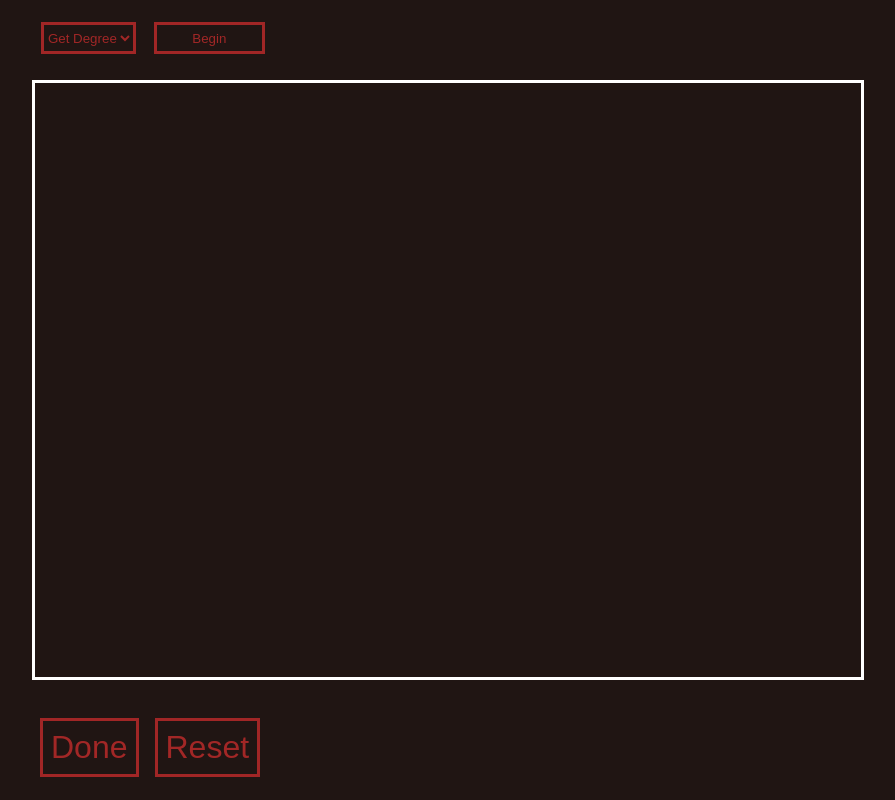
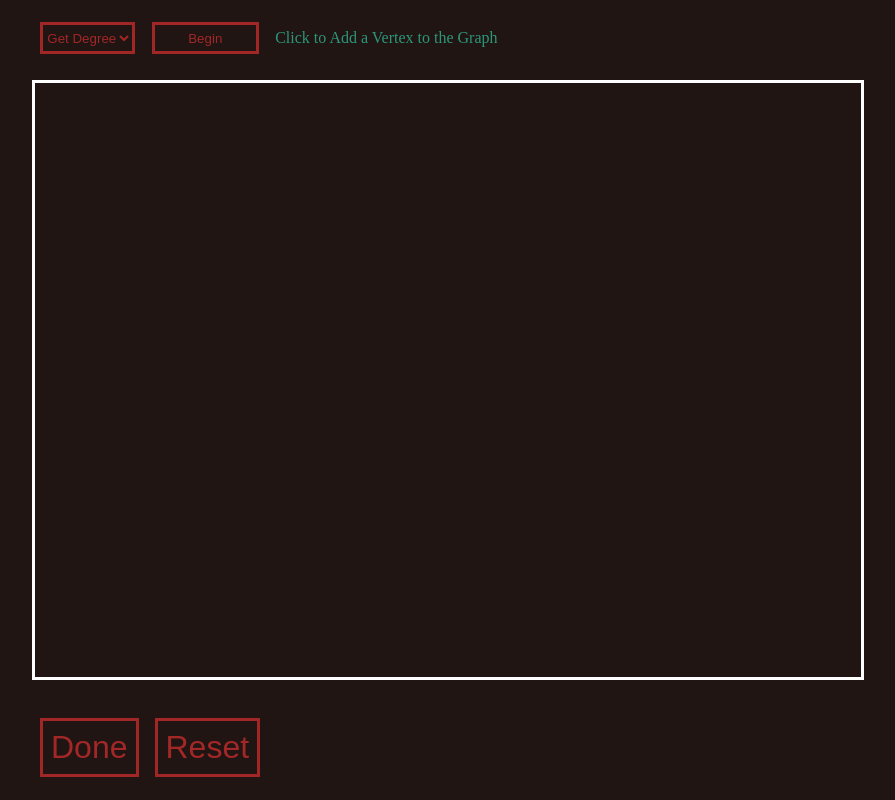
Before and after one commit to zkpranav/graph-algorithms-visualizer, a React (Vite) app: page / in a window 1280 px wide. Shown: the whole page, without its empty margins (352-1247 px from the left). Built offline with nearby package versions, Linux system fonts and the light colour scheme.

Commit message:
Adding contextual information to the menu

```diff
--- a/src/Menu/Menu.jsx
+++ b/src/Menu/Menu.jsx
@@ -4,12 +4,26 @@ import './Menu.scss'
  * Allow picking an algorithm and render other info
  */
 function Menu(props) {
+    let displayText = ''
+    switch (props.controllerMode) {
+        case 'setVertices':
+            displayText = 'Click to Add a Vertex to the Graph'
+            break;
+        case 'setEdges':
+            displayText = 'To Add an Edge, first click the Source Vextex then the Destination Vertex'
+            break;
+        case 'done':
+            displayText = 'Select an Algorithm and Begin'
+            break;
+    }
+
     return (
         <div id='menu' >
             <select id='algorithm-selector' value='getDegree' >
                 <option value='getDegree' >Get Degree</option>
             </select>
             <button id='begin' >Begin</button>
+            <p id='display-text' >{ displayText }</p>
         </div>
     )
 }
--- a/src/Menu/Menu.scss
+++ b/src/Menu/Menu.scss
@@ -6,6 +6,7 @@
     margin-left: 30vw;
 
     height: 8vh;
+    width: 65vw;
 
     display: flex;
     flex-flow: row nowrap;
@@ -42,4 +43,11 @@
 
         @include buttonWithBorder();
     }
+
+    #display-text {
+        margin: 0 1%;
+
+        font-size: 1rem;
+        color: $secondaryColor;
+    }
 }
--- a/src/Visualizer/Visualizer.jsx
+++ b/src/Visualizer/Visualizer.jsx
@@ -168,7 +168,7 @@ function Visualizer(props) {
     return (
         <main className='visualizer'>
             <Menu
-
+                controllerMode={controllerMode}
             />
             <Graph
                 nodes={nodes}
```
